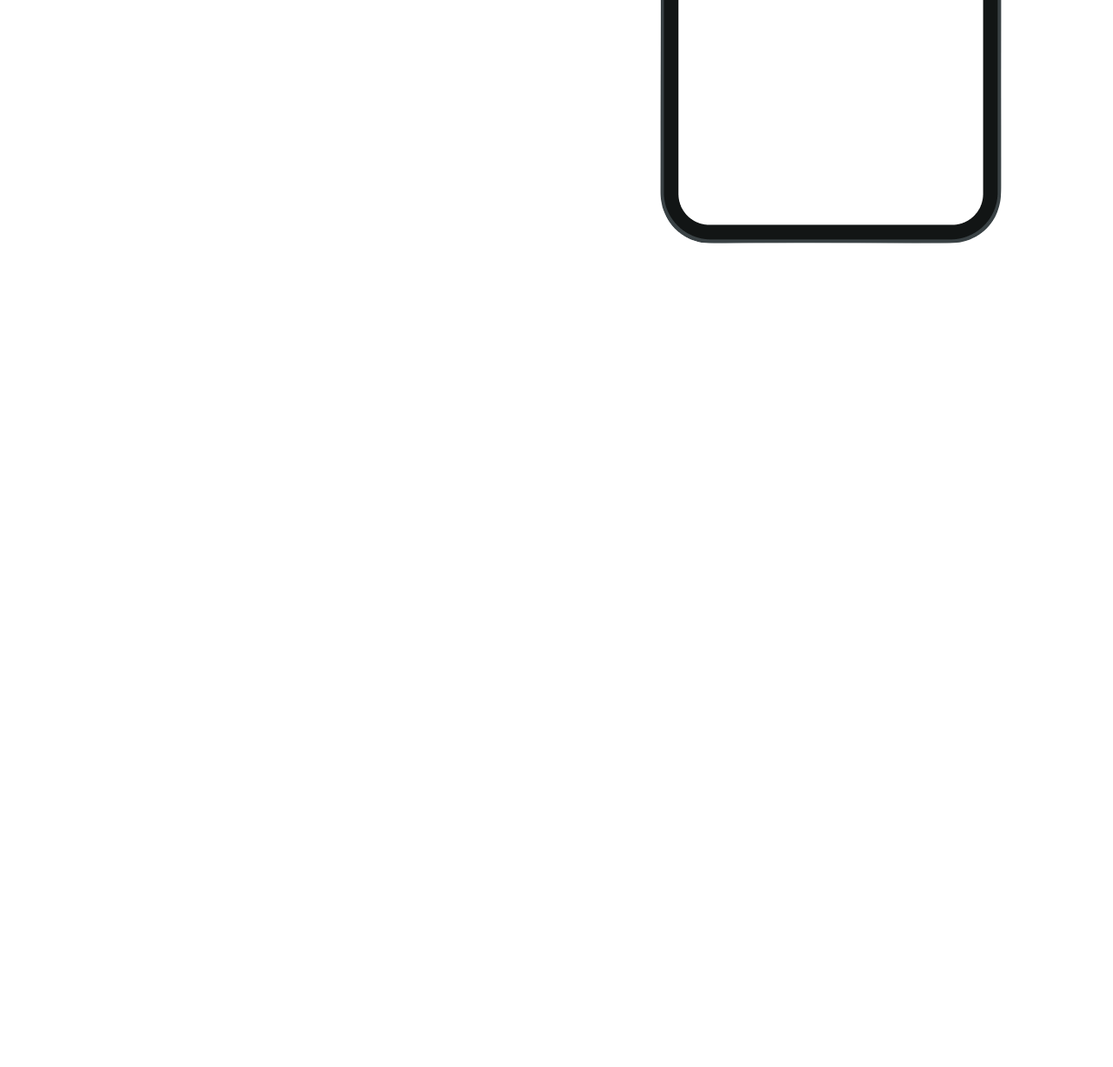
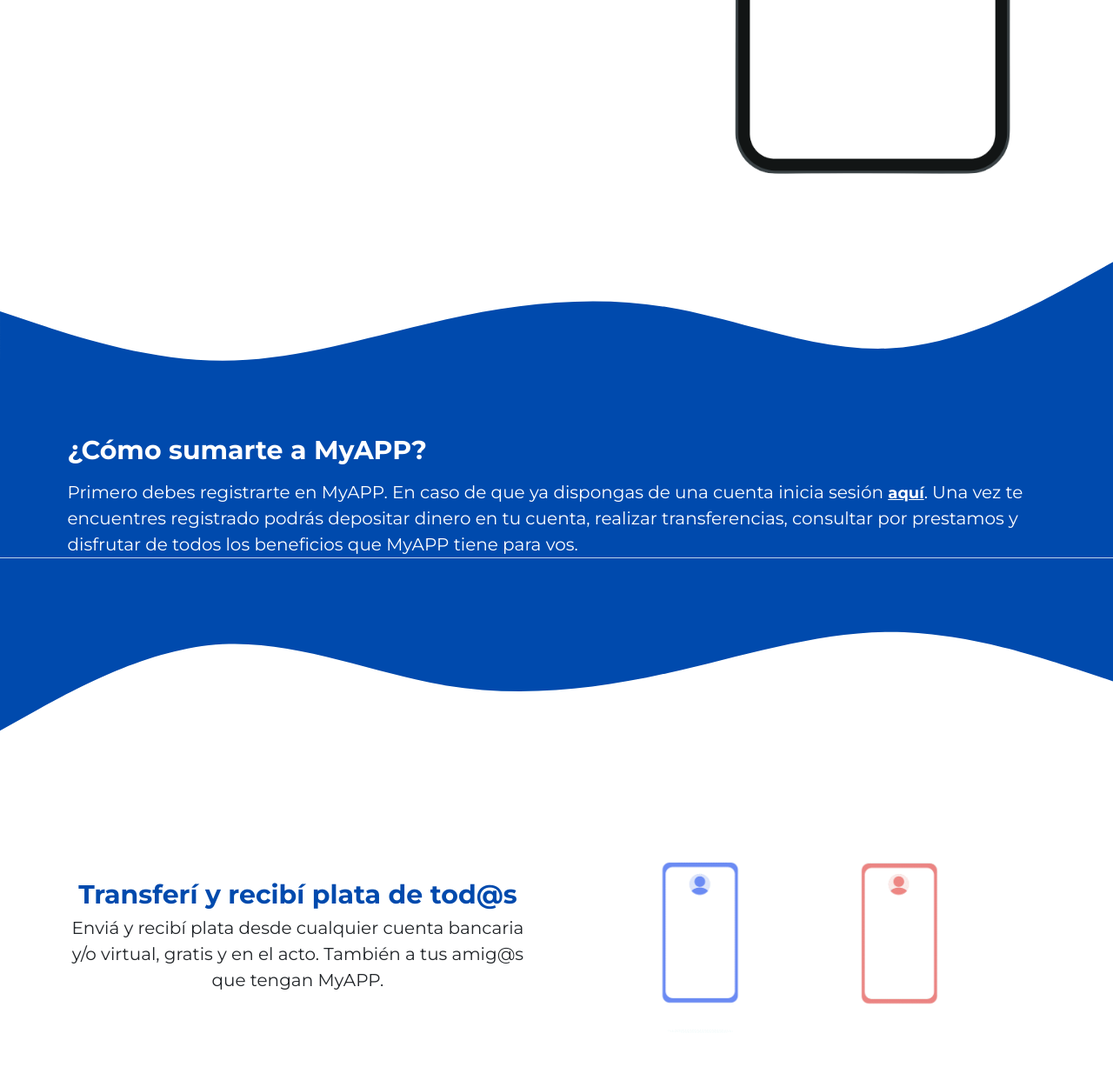
Before and after one commit to ncajaraville7/MyApp, a website: page index.html in a window 1280 px wide. Shown: the part 641-1868 px from the top of the page at 87% size. Before the commit the page ends 941 px from the top, so only its background shows below. Drawn offline with nearby package versions, Linux system fonts and the light colour scheme.

Commit message:
Se agregaron secciones

```diff
--- a/index.html
+++ b/index.html
@@ -44,10 +44,10 @@
                                 <a class="active" aria-current="page" href="#">Inicio</a>
                             </li>
                             <li class="nav-item my-auto">
-                                <a href="#">Beneficios</a>
+                                <a href="#">Transferencias</a>
                             </li>
                             <li class="nav-item my-auto">
-                                <a href="#">Por Qué MyAPP</a>
+                                <a href="#">Créditos</a>
                             </li>
                             <li class="nav-item my-auto">
                                 <a href="#">Contacto</a>
@@ -75,6 +75,29 @@
                 </div>
             </article>
         </section>
+
+        <section class="join">
+            <img src="src/images/wave.svg" alt="Wave">
+            <article>
+                <div class="join__text container">
+                    <h2>¿Cómo sumarte a MyAPP?</h2>
+                    <p class="mt-4">Primero debes registrarte en MyAPP. En caso de que ya dispongas de una cuenta inicia sesión <a href="#">aquí</a>. Una vez te encuentres registrado podrás depositar dinero en tu cuenta, realizar transferencias, consultar por prestamos y disfrutar de todos los beneficios que MyAPP tiene para vos.</p>
+                </div>
+            </article>
+            <img src="src/images/wave.svg" alt="Wave" class="wave-close">
+        </section>
+
+        <section class="transfer">
+            <article class="container d-flex flex-column text-center flex-lg-row align-items-lg-center gap-5">
+                <div class="transfer__text">
+                    <h2>Transferí y recibí plata de tod@s</h2>
+                    <p>Enviá y recibí plata desde cualquier cuenta bancaria y/o virtual, gratis y en el acto. También a tus amig@s que tengan MyAPP.</p>
+                </div>
+                <div class="transfer__image">
+                    <img src="src/images/transfers.gif" alt="Trasnfer">
+                </div>
+            </article>
+        </section>
     </main>
 
     <script src="https://cdn.jsdelivr.net/npm/bootstrap@5.1.3/dist/js/bootstrap.bundle.min.js" integrity="sha384-ka7Sk0Gln4gmtz2MlQnikT1wXgYsOg+OMhuP+IlRH9sENBO0LRn5q+8nbTov4+1p" crossorigin="anonymous"></script>
--- a/src/scss/base/_global.scss
+++ b/src/scss/base/_global.scss
@@ -18,7 +18,8 @@
 }
 
 h2 {
-    font-size: 2rem;
+    font-size: 3rem;
+    font-weight: 700;
 }
 
 h3 {
@@ -29,6 +30,15 @@
     font-size: 1.8rem;
     color: $black;
     text-decoration: none;
+}
+
+p {
+    font-size: 2rem;
+    margin: 0;
+}
+
+img {
+    max-width: 100%;
 }
 
 .btn {
--- a/src/scss/layout/_header.scss
+++ b/src/scss/layout/_header.scss
@@ -54,7 +54,7 @@
 // PRESENTATION
 
 .presentation {
-    margin-top: 10rem;
+    margin-top: 18rem;
 
     &__text h1 span {
         font-family: $logoFont;
@@ -62,3 +62,50 @@
         color: $mainColor;
     }
 }
+
+// JOIN
+
+.join {
+
+    & article {
+        background-color: $mainColor;
+    }
+
+    &__text {
+
+
+        & h2,
+        & p {
+            color: $white;
+        }
+
+        & a {
+            color: $white;
+            text-decoration: underline;
+            font-weight: bold;
+        }
+    }
+}
+
+.wave-close {
+    transform: rotate(180deg);
+}
+
+// TRANSFER
+
+.transfer {
+
+    &__text {
+        width: 50%;
+
+        @media (max-width: 991px) {
+            & {
+                width: 100%;
+            }
+        }
+
+        & h2 {
+            color: $mainColor
+        }
+    }
+}
```
Also changed, not shown: src/css/styles.css, src/images/transfers.gif (added), src/images/wave.svg (added).
